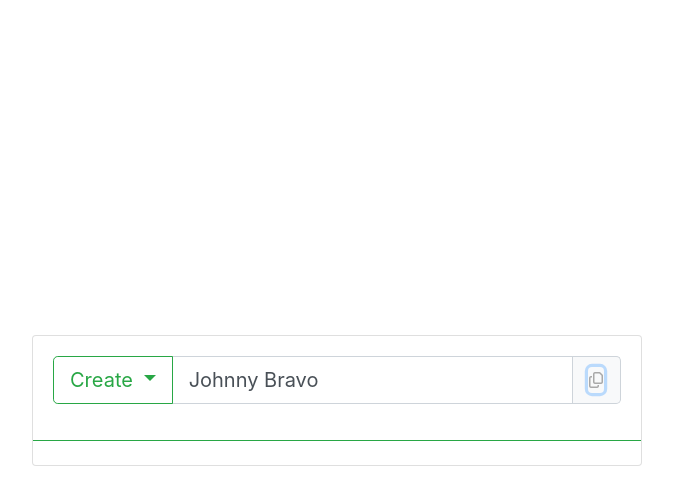
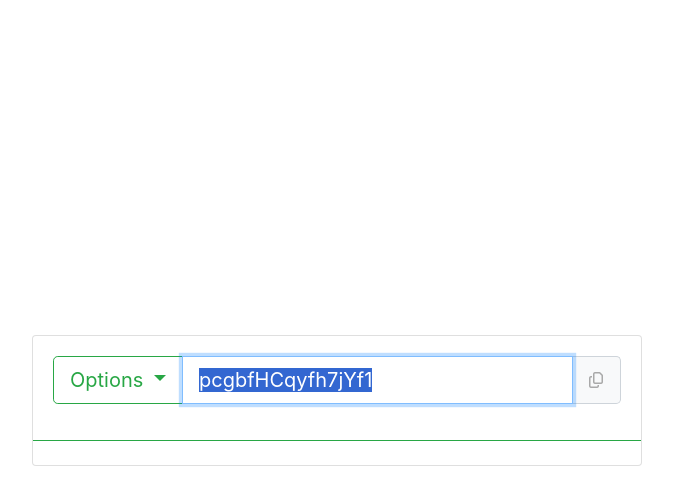
Before and after one commit to dmidlo/password-generator, a plain HTML site: page index.html in a window 1280 px wide. Both pictures are taken after a click on the button 899 px from the left and 379 px from the top of the page. Shown: the whole page, without its empty margins (303-976 px from the left). Drawn offline with nearby package versions, Linux system fonts and the light colour scheme.

Commit message:
UX concept - refined just a bit more to go there with error handling... now functional too

```diff
--- a/index.html
+++ b/index.html
@@ -29,7 +29,7 @@
                       aria-expanded="false"
                       id="dropdownToggleBtn"
                     >
-                      Create
+                      Options
                     </button>
                     <div class="dropdown-menu">
                       <div class="container-fluid form-group">
@@ -107,13 +107,14 @@
                           min="8"
                           max="129"
                           step="1"
+                          value="16"
                         />
                         <button
                           class="btn btn-block btn-outline-success"
                           type="submit"
                           aria-expanded="false"
                         >
-                          Confirm
+                          Generate
                         </button>
                       </div>
                     </div>
--- a/password-generator.js
+++ b/password-generator.js
@@ -1,54 +1,136 @@
 /////////////////////
 /////////// Functions
 /////////////////////
+
 function addEvent(element, evnt, funct) {
-  return element.addEventListener(evnt, funct);
+  element.addEventListener(evnt, funct);
 }
 
-function getElementObject(DOMid) {
+function getElement(DOMid) {
   return document.getElementById(DOMid);
 }
 
-function getTextInputValue(DOMid) {
-  return document.getElementById(DOMid).value;
+function getChecked(DOMid) {
+  return getElement(DOMid).checked;
 }
 
-function setTextInputValue(DOMid, val) {
-  document.getElementById(DOMid).value = val;
+function getInputValue(DOMid) {
+  return getElement(DOMid).value;
 }
 
-function bubbleStop(obj, type) {
-  if (type === "stopPropagation") {
-    obj.stopPropagation();
-  } else if (type === "preventDefault") {
-    obj.preventDefault();
-  }
+function setInputValue(DOMid, value) {
+  getElement(DOMid).value = value;
 }
 
-function consoleLog(obj) {
-  console.log(obj);
+function preventEvent(e) {
+  e.preventDefault();
 }
 
-function GetUnicode(params) {
-  return;
+function generatePassword() {
+  const length = parseInt(getInputValue("passwordLengthNumberInput"), 10);
+  const includeUppercase = getChecked("uppercaseCheck");
+  const includeLowercase = getChecked("lowercaseCheck");
+  const includeNumbers = getChecked("numericCheck");
+  const includeSpecialChars = getChecked("specialCharCheck");
+
+  const uppercaseChars = "ABCDEFGHIJKLMNOPQRSTUVWXYZ";
+  const lowercaseChars = "abcdefghijklmnopqrstuvwxyz";
+  const numberChars = "0123456789";
+  const specialChars = "@!#$&._";
+
+  let allowedChars = "";
+  if (includeUppercase) allowedChars += uppercaseChars;
+  if (includeLowercase) allowedChars += lowercaseChars;
+  if (includeNumbers) allowedChars += numberChars;
+  if (includeSpecialChars) allowedChars += specialChars;
+
+  if (allowedChars.length === 0 || length < 8 || length > 128) {
+    alert("Please select at least one character type and set a valid length (8-128).");
+    return;
+  }
+
+  let password = "";
+  for (let i = 0; i < length; i++) {
+    password += allowedChars[Math.floor(Math.random() * allowedChars.length)];
+  }
+
+  setInputValue("passwordTextInput", password);
 }
+
+// Copy password without regenerating
+function copyToClipboard() {
+  const passwordField = getElement("passwordTextInput");
+
+  if (!passwordField.value) {
+    alert("No password to copy!");
+    return;
+  }
+
+  passwordField.select();
+  document.execCommand("copy");
+  alert("Password copied to clipboard!");
+}
+
+// Sync number input with range input
+function syncPasswordLength(event) {
+  setInputValue("passwordLengthRangeInput", event.target.value);
+  setInputValue("passwordLengthNumberInput", event.target.value);
+}
+
 ////////////////////////////////////////////////////////
 /////////// Main Handler ///////////////////////////////
 ////////////////////////////////////////////////////////
+
 function main() {
-  //Test Main Password Field
-  setTextInputValue("passwordTextInput", "Johnny Bravo");
-  console.log(getTextInputValue("passwordTextInput"));
+  // Set sensible defaults
+  setInputValue("passwordLengthNumberInput", "16");
+  setInputValue("passwordLengthRangeInput", "16");
+  getElement("uppercaseCheck").checked = true;
+  getElement("lowercaseCheck").checked = true;
+  getElement("numericCheck").checked = true;
+  getElement("specialCharCheck").checked = true;
 
-  //Test Dropdown-Toggler click event
-  addEvent(getElementObject("dropdownToggleBtn"), "click", function (e){
-    bubbleStop(e, "preventDefault");
-    consoleLog(e);
+  // Generate password ONCE on initial load
+  generatePassword();
+
+  // Sync number input with range input
+  addEvent(getElement("passwordLengthNumberInput"), "input", syncPasswordLength);
+  addEvent(getElement("passwordLengthRangeInput"), "input", syncPasswordLength);
+
+  // Prevent dropdown from closing on interactions
+  document.querySelectorAll(".dropdown-menu input").forEach((input) => {
+    addEvent(input, "click", (e) => e.stopPropagation());
   });
 
-  return;
+  // Generate password on submit & close dropdown
+  addEvent(document.querySelector(".dropdown-menu button[type='submit']"), "click", function (e) {
+    preventEvent(e);
+    generatePassword();
+    $(".dropdown-menu").removeClass("show"); // Close dropdown after generating password
+  });
+
+  // Copy password to clipboard (without regenerating)
+  addEvent(document.querySelector(".input-group-append button"), "click", function (e) {
+    preventEvent(e);
+    copyToClipboard();
+  });
+
+  // Prevent dropdown toggle button from closing the menu
+  addEvent(getElement("dropdownToggleBtn"), "click", function (e) {
+    preventEvent(e);
+    $(".dropdown-menu").toggleClass("show");
+  });
+
+  // Close dropdown when clicking outside of it
+  addEvent(document, "click", function (e) {
+    if (!e.target.closest(".dropdown-menu") && !e.target.closest("#dropdownToggleBtn")) {
+      $(".dropdown-menu").removeClass("show");
+    }
+  });
 }
+
 ////////////////////////////////////////////////////////
 ////////// Run /////////////////////////////////////////
 ////////////////////////////////////////////////////////
-addEvent(document, "DOMContentLoaded", main());
+
+addEvent(document, "DOMContentLoaded", main);
```
